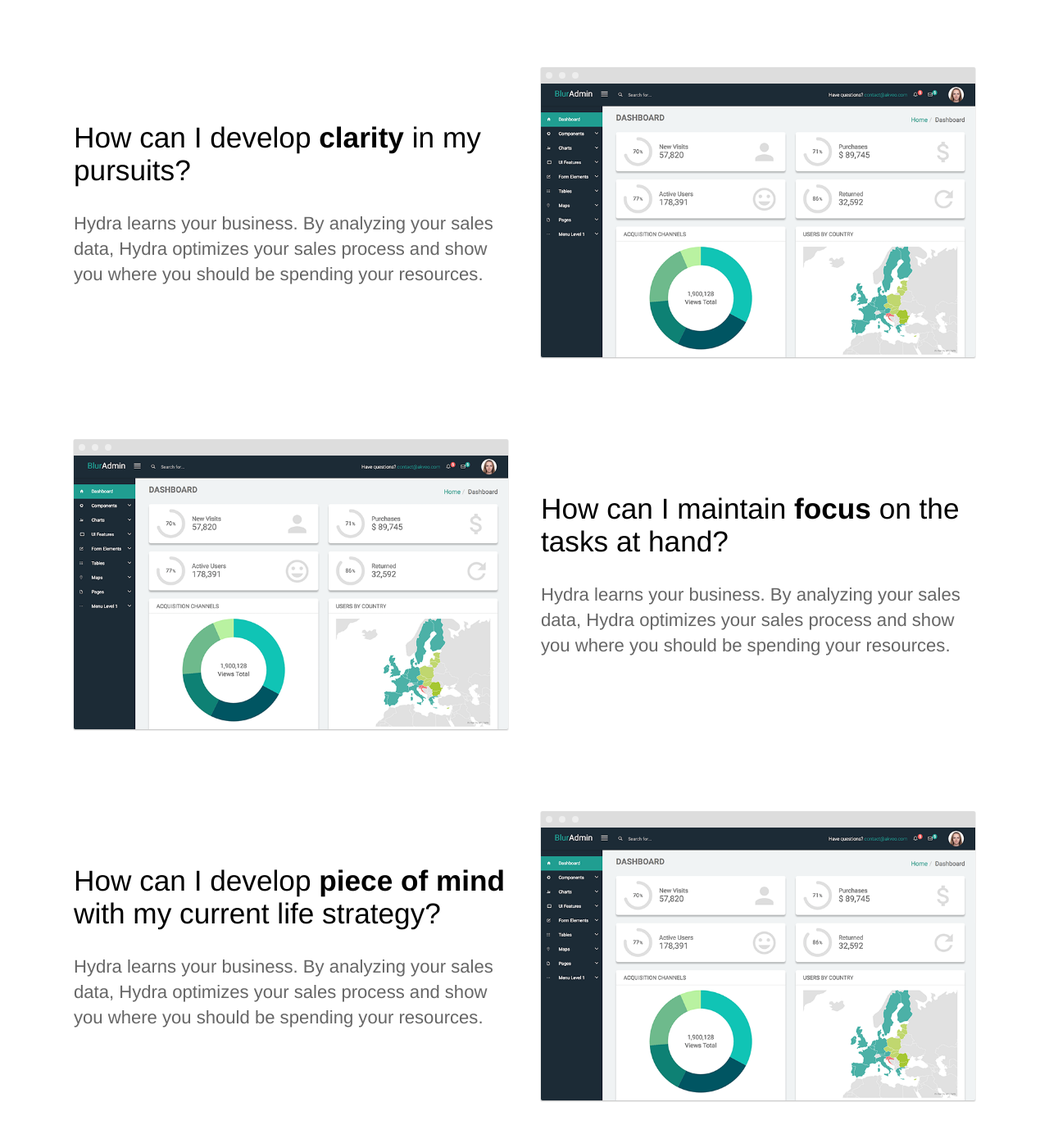
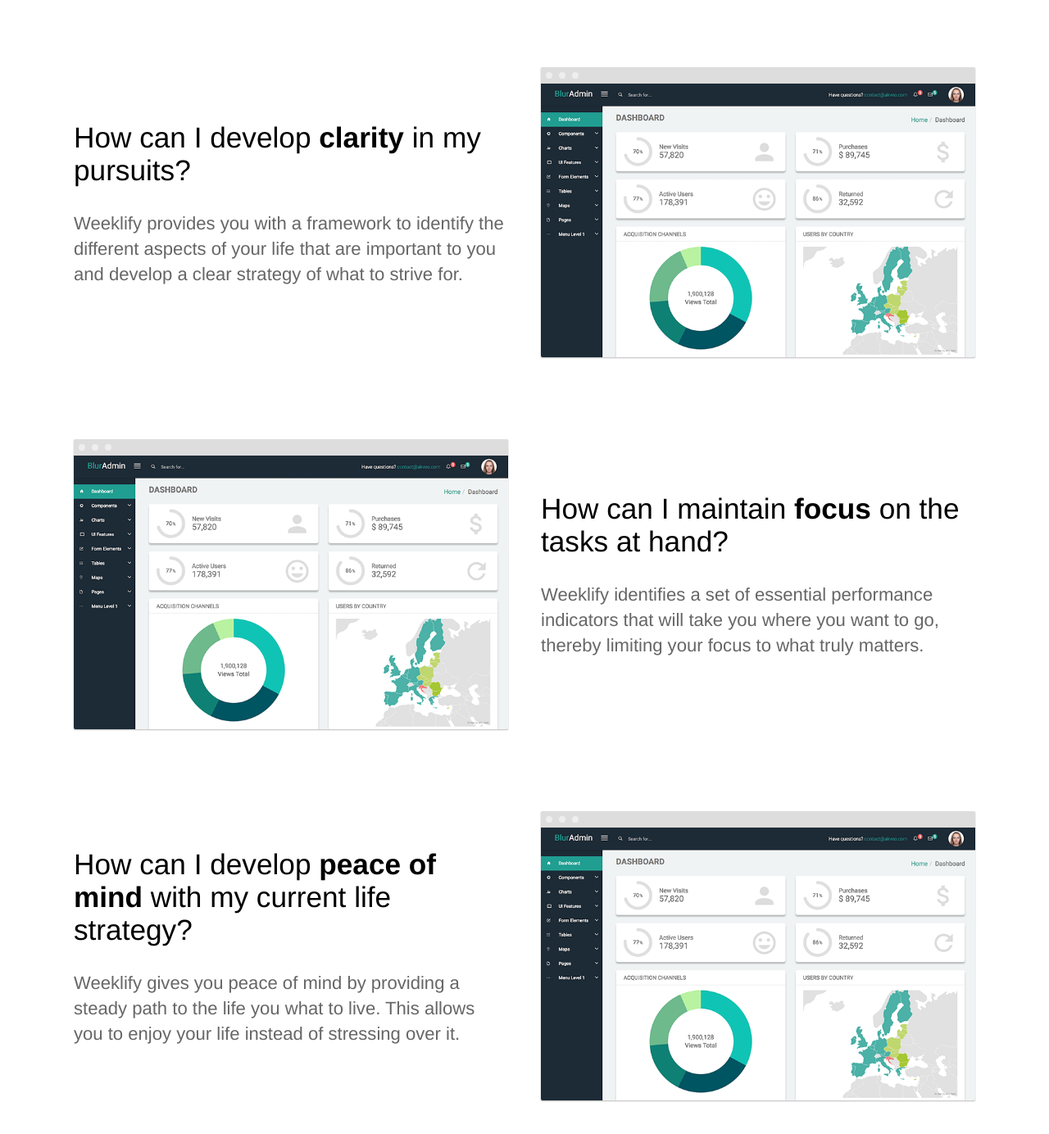
Before and after one commit to aeosmanoglu/_Weeklify, a Jekyll site: the page built from index.html, in a window 1280 px wide and 1400 px high, scrolled down 955 px. Shown: the top 1384 px of the window at 82% size. Built offline with Jekyll 4.4.1, drawn with Linux system fonts in a browser that asks for light colours.

Commit message:
Updated 'index.html' via CloudCannon

```diff
--- a/index.html
+++ b/index.html
@@ -22,7 +22,7 @@ description: Track and optimize your sales team in real time
 		<div class="container flex">
 			<div class="text editable">
 				<h2>How can I develop <strong>clarity</strong> in my pursuits?</h2>
-				<p>Hydra learns your business. By analyzing your sales data, Hydra optimizes your sales process and show you where you should be spending your resources.</p>
+				<p>Weeklify provides you with a framework to identify the different aspects of your life that are important to you and develop a clear strategy of what to strive for.</p>
 			</div>
 			<div class="image">
 				<img src="{{ site.baseurl }}/images/dashboard.png" alt="Screenshot" class="screenshot editable" />
@@ -34,7 +34,7 @@ description: Track and optimize your sales team in real time
 		<div class="container flex">
 			<div class="text editable">
 				<h2>How can I maintain <strong>focus</strong> on the tasks at hand?</h2>
-				<p>Hydra learns your business. By analyzing your sales data, Hydra optimizes your sales process and show you where you should be spending your resources.</p>
+				<p>Weeklify identifies a set of essential performance indicators that will take you where you want to go, thereby limiting your focus to what truly matters.</p>
 			</div>
 			<div class="image">
 				<img src="{{ site.baseurl }}/images/dashboard.png" alt="Screenshot" class="screenshot editable" />
@@ -45,8 +45,8 @@ description: Track and optimize your sales team in real time
 	<section>
 		<div class="container flex">
 			<div class="text editable">
-				<h2>How can I develop <strong>piece of mind </strong>with my current life strategy?</h2>
-				<p>Hydra learns your business. By analyzing your sales data, Hydra optimizes your sales process and show you where you should be spending your resources.</p>
+				<h2>How can I develop <strong>peace of mind </strong>with my current life strategy?</h2>
+				<p>Weeklify gives you peace of mind by providing a steady path to the life you what to live. This allows you to enjoy your life instead of stressing over it.&nbsp;</p>
 			</div>
 			<div class="image">
 				<img src="{{ site.baseurl }}/images/dashboard.png" alt="Screenshot" class="screenshot editable" />
```
